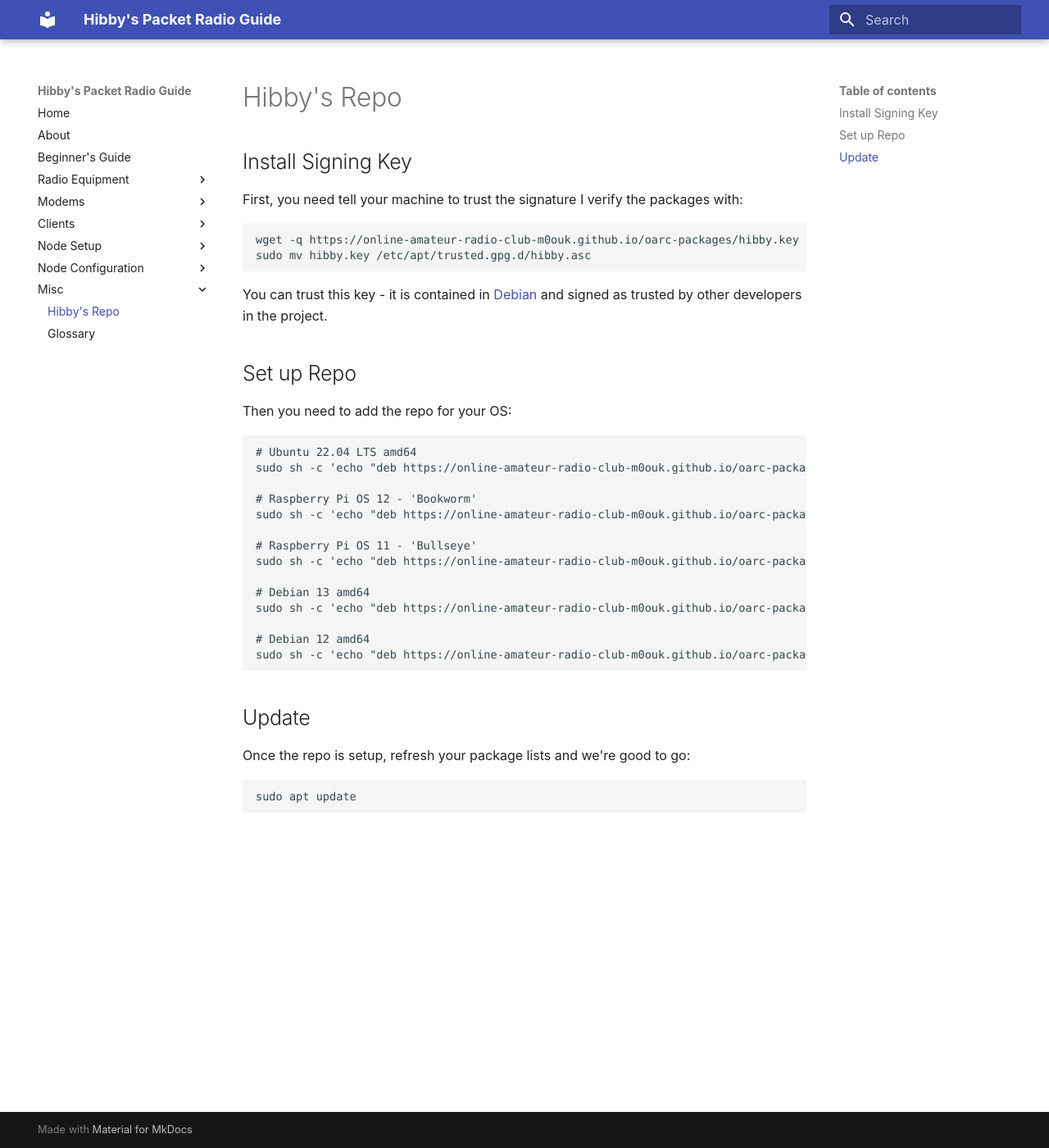
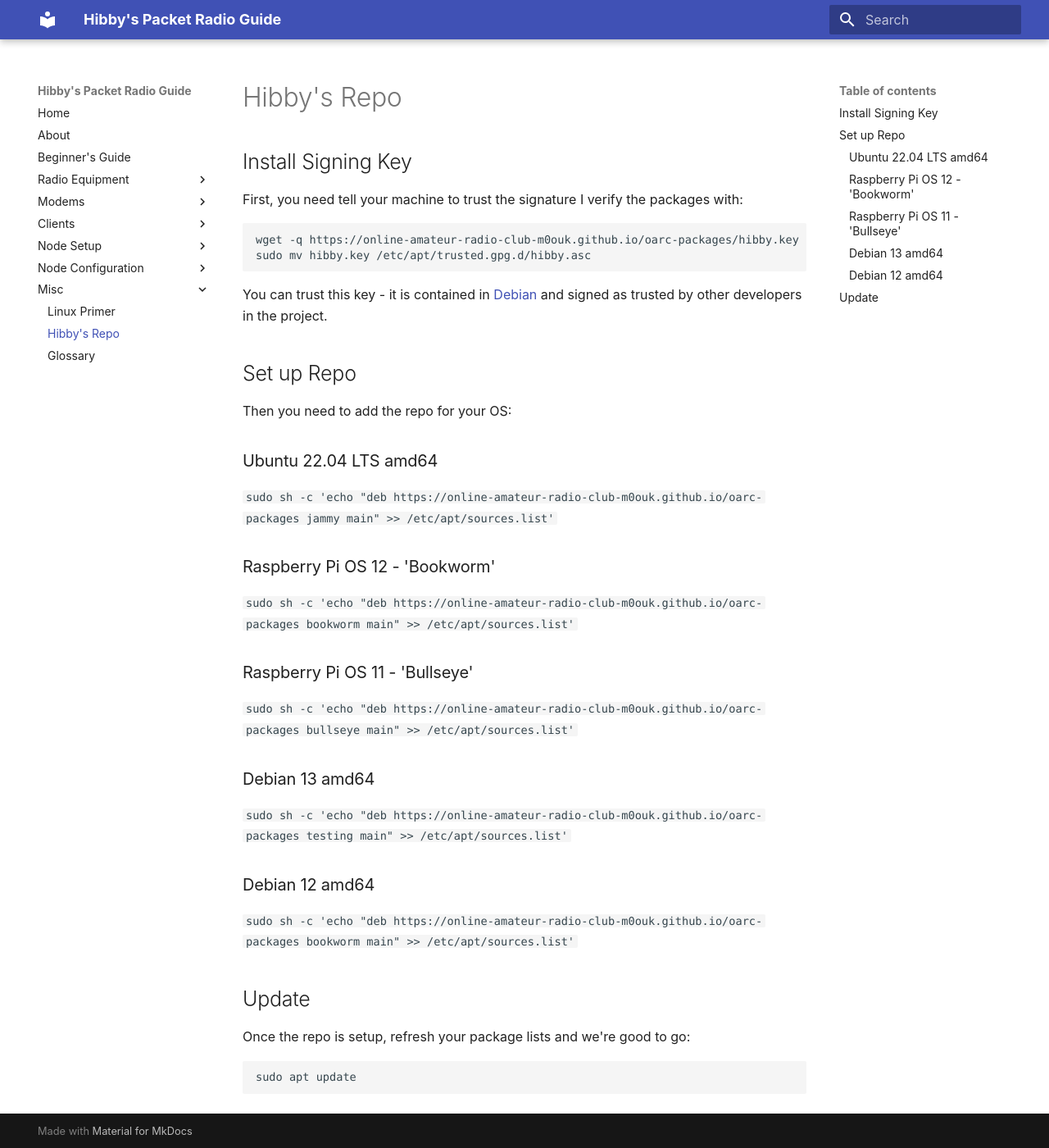
Before and after one commit to Hibby/packetradio-guide, an MkDocs documentation site: the page built from docs/repo.md, in a window 1280 px wide and 1400 px high. Shown: the whole window at 82% size. Built offline with MkDocs 1.6.1 and Material for MkDocs 9.7.7, drawn with Linux system fonts in a browser that asks for light colours; some of the changed lines change nothing that is shown.

Commit message:
Little linux primer

````diff
--- /dev/null
+++ b/docs/linux.md
@@ -0,0 +1,82 @@
+# Linux Primer
+
+My packet radio guide is focussed on running software on Linux and it probably assumes a base level of knowledge. I shall dispense some thoughts and you can judge whether this is helpful.
+
+!!! note
+
+    For those of you with greater background knowledge and opinions, you'll notice I'm painting in broad brushstrokes. This is intentional, don't bite my head off!
+
+## What is Linux?
+
+Linux is, in general terms, a family of operating systems that share a common core set of software and exhibit similar characteristics. It is no one simple thing, and doesn't fit in one neat category.
+
+It can be seen as an alternative to Windows, MacOS, DOS, FreeBSD etc on the desktop - there are many similarities and many differences.
+
+It is built collaboratively by enthusiast and professional software developers in the spirit of freely sharing and improving the world for all humans - in this sense, there is a strong overlap with the goals of man radio amateurs.
+
+Through this guide I will regularly refer to "[Debian](https://debian.org)" - this is the 'Distribution' of Linux that I work on in my free time. A distribution is a collection of software maintained by a group of people. In the case of Debian, there's around 1000 of us.
+
+As the source code is available for all to see and use due to permissive licenses, if another group has an opinion which differs from the team producing a distribution, they can use our work as a foundation and build something different and new based on that - we call this 'forking'. This is what [Ubuntu](https://ubuntu.com) is, and why we refer to Ubuntu as a 'Debian Derivative'. It's also why 90% of tutorials that target Ubuntu will work for Debian and vice versa. We share common components and building blocks. Raspberry Pi OS falls into this category too - they are standing on Debian's shoulders and commonly re-base their system on ours, so that they can focus their efforts on making the Raspberry Pi work well instead of getting bogged down in tangential detail.
+
+An alternative to Debian and its derivatives is [Fedora](https://www.fedoraproject.org) - while this shares many common components and code at the core of the system, some of the tools used in Fedora differ to such an extent that software built for it can't be guaranteed to run on a Debian based system - similar to Mac vs Windows.
+
+There are hundreds, if not thousands, of Linux Distributions all with different goals. Some are derivatives focussed on a specific task, some are very General and left to you to configure and use. Some are even delivered as code and you need to compile it from the ground up.
+
+
+## Desktops and Terminals
+
+There's a common misconception that Linux is for command line users only, or that you need to be proficient in the command line to be able to drive it. This is no more true in Linux than it is for MacOS and Windows - there are a number of tasks that some may find more efficient to do via the command line interface (CLI), but there are usually multiple ways to skin the cat.
+
+Most of my advice will take the form of things to run in the command line, but I am endeavouring to diversify so things are more approachable.
+
+If you're running the Raspberry Pi, it's most likely you have [Raspberry Pi OS](https://www.raspberrypi.com/software/) with a desktop - there'll be a background, a menu in the top left etc. It might not look familiar, but to a keen explorer it should look approachable at the very least.
+
+If you're running Debian, during install we'll ask you what graphical desktop environment you want to install, if any. As a beginner, I strongly recommend [KDE](https://kde.org) - it is most Windows like and is pretty full featured. If you're running Ubuntu, typically you install an Ubuntu derivative focussed on a specific desktop environment - perhaps [Kubuntu](https://kubuntu.org) for KDE.
+
+## Applications and Repositories
+
+Most Linux distributions are not only just the system and the desktop, but they are shipped with a vast catalogue of applications too. They might not be installed, and you'll need to use some sort of app store tool to install, remove etc applications. It's just like every modern mobile phone - they stole the idea from us!
+
+We call this tool a package manager (we often call applications 'packages'), and a collection of applications is known as a repository, or repo. The Debian family use a program called `apt` as its package manager, and it ships with quite a large repository of apps you can choose from. Most guides, mine included, don't focus on showing you a usable app-store, just a method of installing from a repository.
+
+You might want to add another repository if to get access to additional software, new software that isn't shipped by the distribution's maintainers or some other reason. I keep more up to date versions of software in my repository than Raspberry Pi OS offers, and I have additional software that isn't offered by RasPi OS too.
+
+### Install from the Command Line
+
+To install from the command line, the standard command would be `apt install x` where x is any application you're looking for. This is often prefixed with `sudo`, see below in 'Users, Permissions and sudo' to learn more about why.
+
+### Graphical App Store Frontend
+
+Instead of using `apt install x`, it is possible to run a graphical piece of software. One I recommend is 'Synaptic' - you might have it installed already, or you might have to quickly run `apt install synaptic` in the command line to get yourself the software.
+
+Have a little look through your application launcher to see if there is an app catalogue, application store, package list or similar.
+
+## Users, Permissions and 'sudo'
+
+Much like other systems, Linux has the concept of a regular 'user' which you log in as, day to day and an 'administrator' user who is empowered to make configuration changes to the system, install software and so on. In the Linux world, the administrator is known as 'root'. As root has a lot of power - changing users passwords, deleting every file, overriding safe norms to damage hardware potentially - it is generally recommended that you do not log in day to day as root. If a bad actor or malicious piece of software runs while you are root, it can cause all of the aforementioned damage and more!
+
+Again, similar to windows, you can run a command as the root user, effectively temporarily granting access to just one program to perform a specific task. In Windows, what usually happens is a pop up window appears asking if you want to do that and pressing yes or no. In Linux, we will have configured the system in advance to know that your user is allowed to do this, and then it will ask for your password to grant permission to carry out the action.
+
+In graphical environments this may take the form of a pop up window - more often than not, however, we do this from the command line by prefixing our whole command with `sudo` - you can see a lot of examples of `sudo` in use at [the repo page](repo.md).
+
+Looking at the repo as an example and considering our earlier learning from Applications and Repositories above - it's no wonder that you need to carry out the commands mostly as the root user!
+To add my repository, you are making a major system configuration change in two manners:
+  * Telling it to trust absolutely the software that I distribute
+  * Telling the package manager where to download that software from
+
+From this point on, you're placing a lot of trust in me personally - I can make quite significant changes to your system, or open up security holes, or accidentally break programs. I promise to not abuse this trust - to do so would break our Social Contract, result in me being ejected from several communities I love and I'd probably have to find a new set of hobbies.
+
+You can, of course, revoke this decision at any point by removing the repo key and entry in `/etc/apt.conf`.
+
+### How do I know if I can run programs as root?
+
+This is one for the command line! I recommend running `groups`:
+
+```
+❯ groups
+hibby cdrom floppy sudo audio dip video plugdev users netdev lpadmin scanner sbuild
+```
+
+You can see in my group list that I can access the cd rom drive, the floppy drive and run things as sudo, amongst other less important groups!
+
+If you do *not* have sudo in this list, you'll need a bit more help than I can give here - time to [ask for help!](beginners-guide.md#ask-for-help). If you're running a Raspberry Pi or Ubuntu, chances are that you'll be able to. Debian is a little more paranoid so we don't grant it by default.
--- a/docs/repo.md
+++ b/docs/repo.md
@@ -13,22 +13,21 @@
 ## Set up Repo
 Then you need to add the repo for your OS:
 
-```
-# Ubuntu 22.04 LTS amd64
-sudo sh -c 'echo "deb https://online-amateur-radio-club-m0ouk.github.io/oarc-packages jammy main" >> /etc/apt/sources.list'
 
-# Raspberry Pi OS 12 - 'Bookworm'
-sudo sh -c 'echo "deb https://online-amateur-radio-club-m0ouk.github.io/oarc-packages bookworm main" >> /etc/apt/sources.list'
+### Ubuntu 22.04 LTS amd64
+`sudo sh -c 'echo "deb https://online-amateur-radio-club-m0ouk.github.io/oarc-packages jammy main" >> /etc/apt/sources.list'`
 
-# Raspberry Pi OS 11 - 'Bullseye'
-sudo sh -c 'echo "deb https://online-amateur-radio-club-m0ouk.github.io/oarc-packages bullseye main" >> /etc/apt/sources.list'
+### Raspberry Pi OS 12 - 'Bookworm'
+`sudo sh -c 'echo "deb https://online-amateur-radio-club-m0ouk.github.io/oarc-packages bookworm main" >> /etc/apt/sources.list'`
 
-# Debian 13 amd64
-sudo sh -c 'echo "deb https://online-amateur-radio-club-m0ouk.github.io/oarc-packages testing main" >> /etc/apt/sources.list'
+### Raspberry Pi OS 11 - 'Bullseye'
+`sudo sh -c 'echo "deb https://online-amateur-radio-club-m0ouk.github.io/oarc-packages bullseye main" >> /etc/apt/sources.list'`
 
-# Debian 12 amd64
-sudo sh -c 'echo "deb https://online-amateur-radio-club-m0ouk.github.io/oarc-packages bookworm main" >> /etc/apt/sources.list'
-```
+### Debian 13 amd64
+`sudo sh -c 'echo "deb https://online-amateur-radio-club-m0ouk.github.io/oarc-packages testing main" >> /etc/apt/sources.list'`
+
+### Debian 12 amd64
+`sudo sh -c 'echo "deb https://online-amateur-radio-club-m0ouk.github.io/oarc-packages bookworm main" >> /etc/apt/sources.list'`
 
 ## Update
 
--- a/mkdocs.yml
+++ b/mkdocs.yml
@@ -24,6 +24,7 @@
     - config/bpq.md
     - config/linux.md
   - Misc:
+    - linux.md
     - repo.md
     - Glossary: glossary.md
 
````
